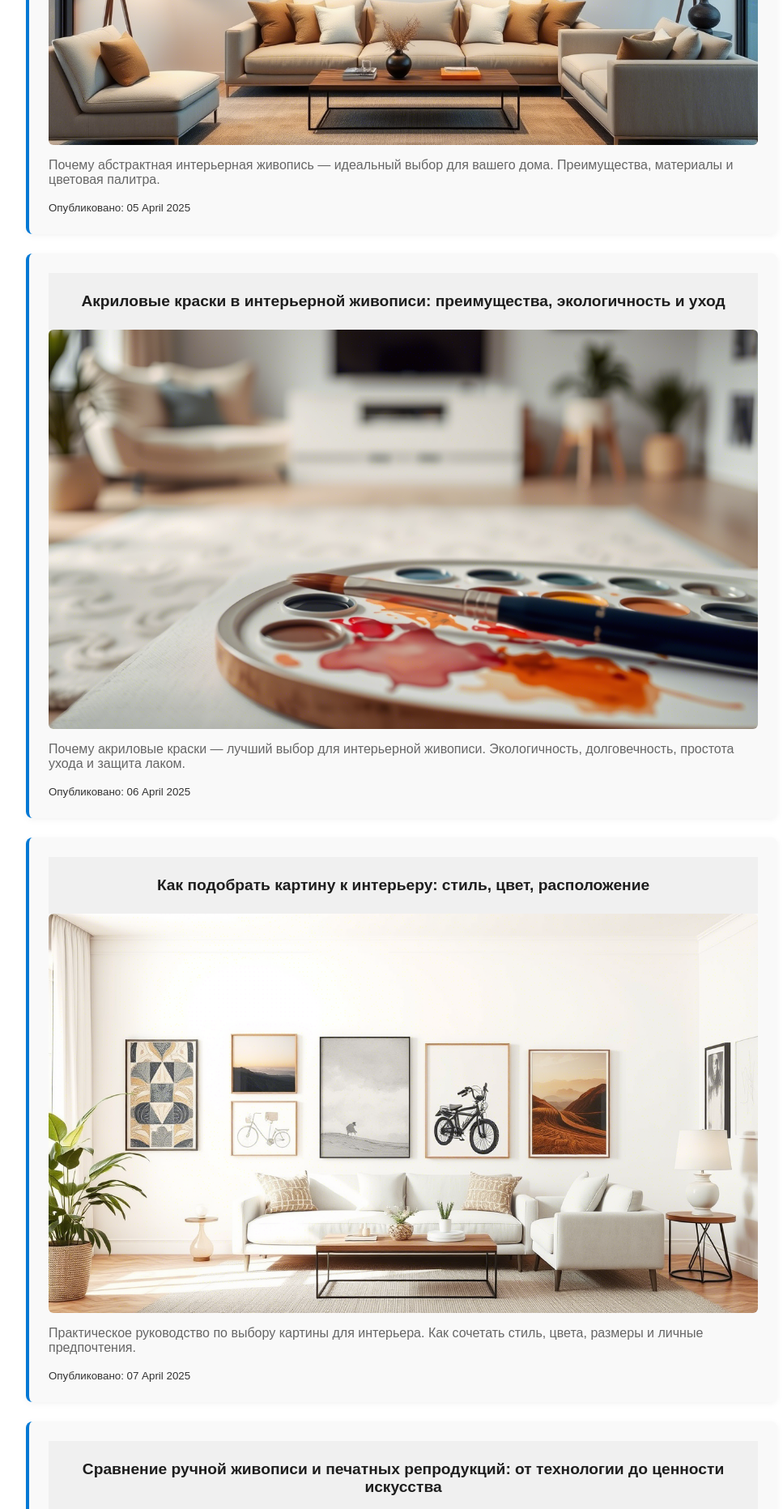
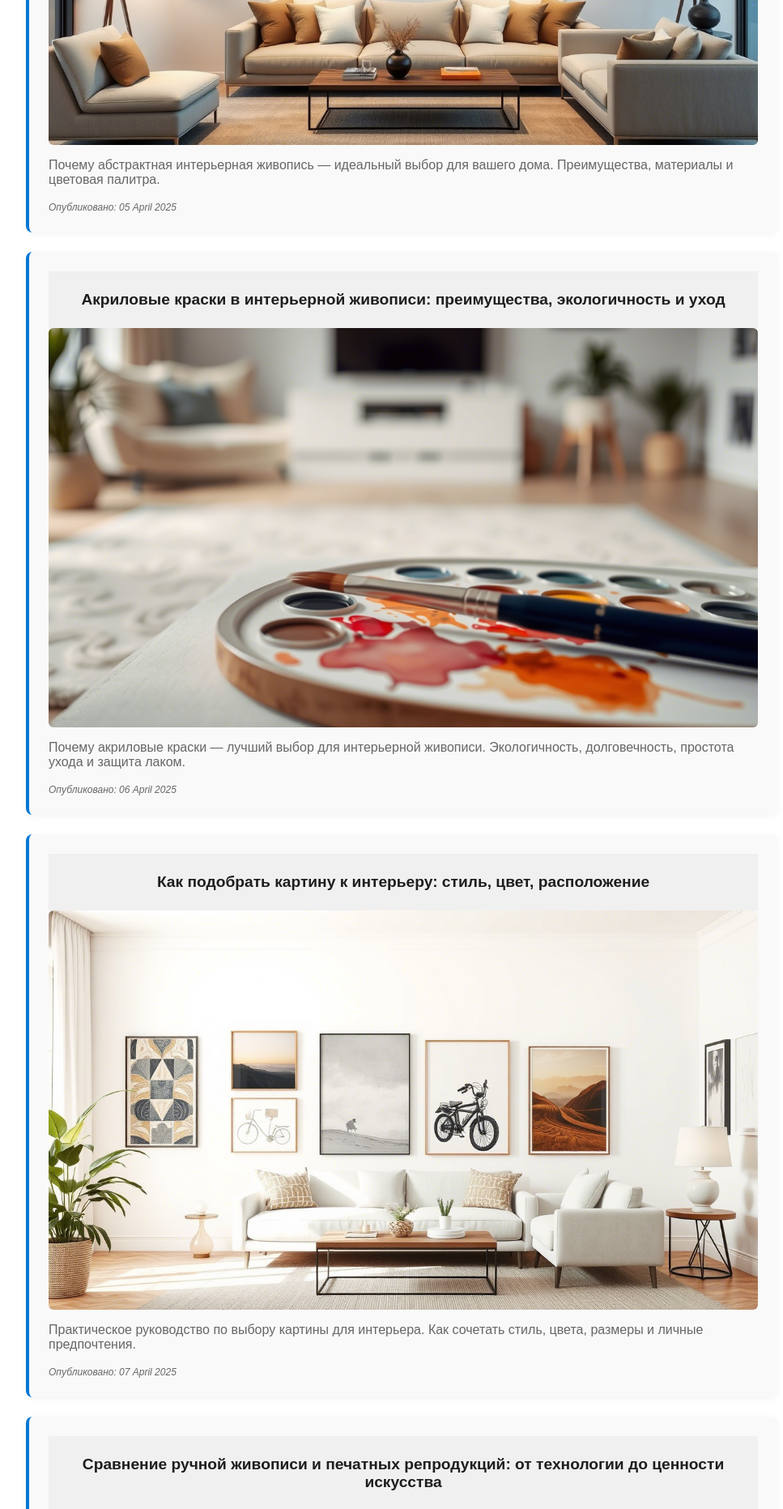
Before and after one commit to PicAbsArt/picabsart.github.io, a Jekyll site: the page built from articles/index.md, in a window 1280 px wide. Shown: the part 638-2501 px from the top of the page at 81% size, without its empty margins (144-1111 px from the left). Built offline with Jekyll 4.4.1, drawn with Linux system fonts in a browser that asks for light colours; some web fonts are replaced.

Commit message:
Update main.css

```diff
--- a/assets/main.css
+++ b/assets/main.css
@@ -659,3 +659,15 @@ h2 {
 .article-item p {
   color: #666;
 }
+
+/* === Метаданные статей === */
+
+.meta {
+  font-size: 0.9rem;
+  color: #666;
+  margin-top: 0.5rem;
+}
+
+.meta small {
+  font-style: italic;
+}
```
